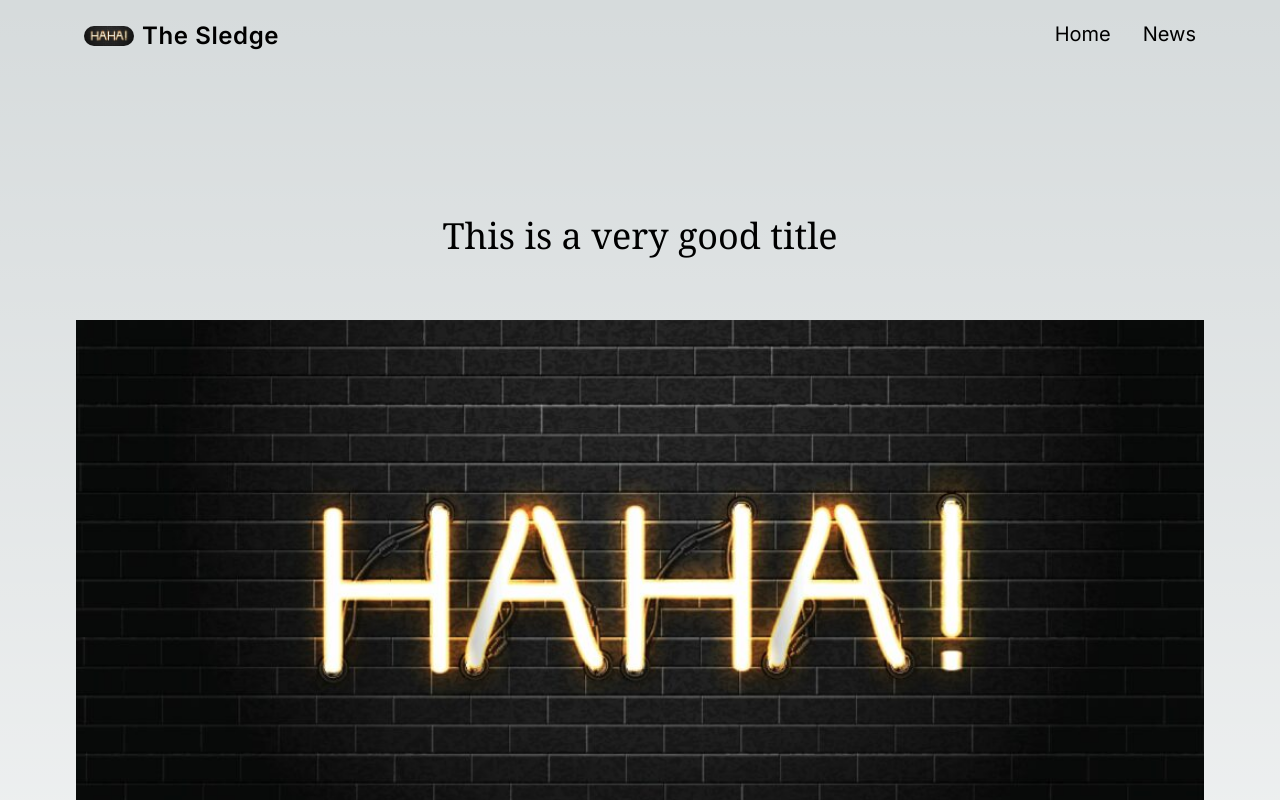
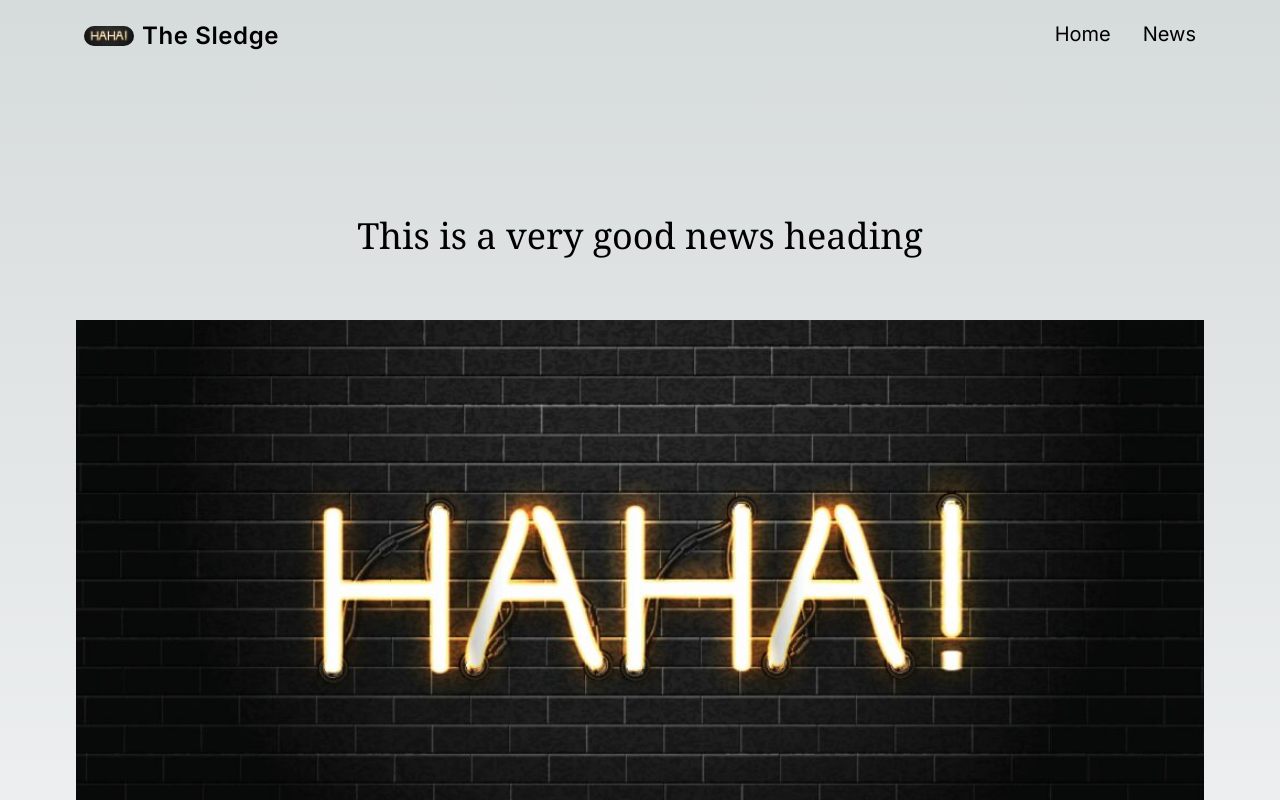
Before and after one commit to muzaffarbhat07/the-sledge, a Next.js app: page /news/Slug in a window 1280 px wide. Shown: the top 800 px of the page. Built offline with nearby package versions, Linux system fonts and the light colour scheme.

Commit message:
Fix: news heading

```diff
--- a/app/(routes)/(index)/components/NewsFeed.tsx
+++ b/app/(routes)/(index)/components/NewsFeed.tsx
@@ -7,7 +7,7 @@ const NewsFeed = () => {
   const news: News = [
     {
       id: 1,
-      title: "Title1",
+      title: "This is title1 - news heading",
       content: "Content",
       date: new Date(),
       image: "/images/haha.jpeg",
--- a/app/(routes)/news/[newsSlug]/page.tsx
+++ b/app/(routes)/news/[newsSlug]/page.tsx
@@ -9,7 +9,7 @@ const NewsPage = () => {
   console.log(newsSlug);
   const newsInfo: NewsInfo = {
     id: 1,
-    title: "This is a very good title",
+    title: "This is a very good news heading",
     content: "Lorem ipsum dolor sit amet, consectetur adipiscing elit sed do eiusmod tempor incididunt ut labore et dolore magna aliqua. Ut enim ad minim veniam, quis nostrud exercitation ullamco laboris nisi ut aliquip ex ea commodo consequat. Lorem ipsum dolor sit amet, consectetur adipiscing elit sed do eiusmod tempor incididunt ut labore et dolore magna aliqua. Ut enim ad minim veniam, quis nostrud exercitation ullamco laboris nisi ut aliquip ex ea commodo consequat. Lorem ipsum dolor sit amet, consectetur adipiscing elit sed do eiusmod tempor incididunt ut labore et dolore magna aliqua. Ut enim ad minim veniam, quis nostrud exercitation ullamco laboris nisi ut aliquip ex ea commodo consequat.",
     date: new Date(),
     image: "/images/haha.jpeg",
```
